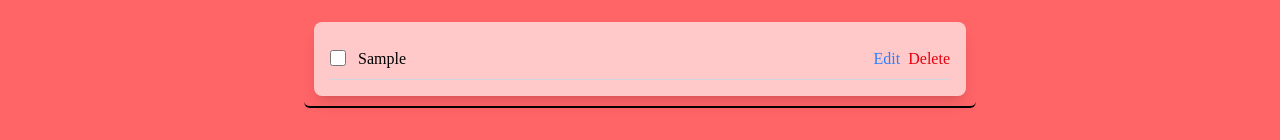
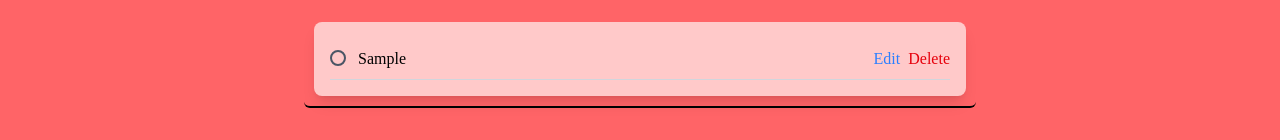
Before and after one commit to ritickkumar08/To-Do-React-, a React (Vite) app: page / in a window 1280 px wide. Both pictures are taken after typing "Sample" into the empty fields and a click on the button "Add". Shown: the part 224-364 px from the top of the page. Built offline with nearby package versions, Linux system fonts and the light colour scheme.

Commit message:
made a final change to checkbox

```diff
--- a/src/components/ToDoItem.jsx
+++ b/src/components/ToDoItem.jsx
@@ -20,7 +20,7 @@ function ToDoItem({todo, onToggle, onDelete, onEdit, onSave}) {
     return (
         <div className="flex items-center justify-between py-2 border-b border-gray-300">
             {/* a checkbox to toggle the completion of a task  */}
-            <input type="checkbox" checked={todo.completed} onChange={()=>onToggle(todo.id)} className='w-4 h-4' />
+            <input type="checkbox" checked={todo.completed} onChange={()=>onToggle(todo.id)} className='w-4 h-4 rounded-full  border-2 border-gray-600 checked:bg-green-600 checked:border-green-600 appearance-none cursor-pointer transition-all duration-200' />
 
             {/* task text or input field if editing */}
             <div className="flex-1 px-3">
```
